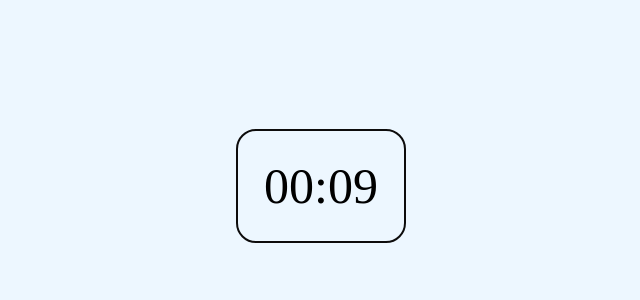
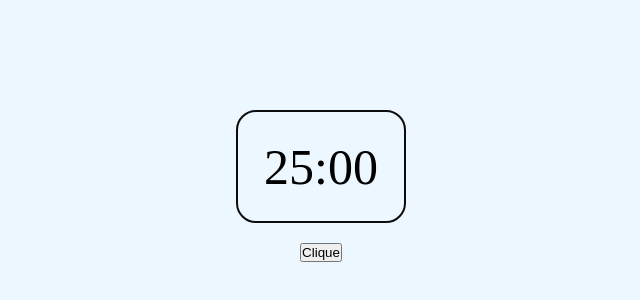
Before and after one commit to Murillou/Jera-Desafio, a plain HTML site: page index.html in a window 1280 px wide. Shown: the part 214-514 px from the top of the page, without its empty margins (319-959 px from the left). Drawn offline with Linux system fonts and the light colour scheme.

Commit message:
[UPDATE] Aviso de descanso após 4 pomodoros de 25 minutos

```diff
--- a/index.html
+++ b/index.html
@@ -10,10 +10,18 @@
 <body>
 
   <main>
+
     <div id="timer">
-      <span id="estilizar-timer">
+      <div id="estilizar-timer">
         <span id="minute"></span>:<span id="second"></span>
-      </span>
+      </div>
+
+        <span id="mensagem"></span>
+
+      <div id="funcionalidades">
+
+        <button id="min25">Clique</button>
+      </div>
     </div>
   </main>
 
--- a/script.js
+++ b/script.js
@@ -1,7 +1,17 @@
 const minute = document.querySelector('#minute')
 const second = document.querySelector('#second')
 
+pomodoroInit()
 
+function pomodoroInit(){
+  minute.textContent = '25'
+  second.textContent = '00'
+}
+
+const timer = document.getElementById('min25')
+let quantidadePomodoro = 0
+
+timer.addEventListener('click', function(){
   function countdownMinute(){
     let minutes = 23
     minute.textContent = '24'
@@ -13,9 +23,11 @@ function countdownMinute(){
 
     }
 
-  }, 100)
+    }, 10)
 
   }
+
+  const mensagem = document.getElementById('mensagem')
 
   function countdownSecond(){
     let seconds = 58
@@ -30,11 +42,18 @@ function countdownSecond(){
           const sound = new Audio('pink_panther.ogg')
           clearInterval(secondInterval)
           sound.play()
+          quantidadePomodoro += 1
+          if(quantidadePomodoro == 4){
+            mensagem.innerText = 'Você já utilizou o Pomodoro 4 vezes, recomendamos uma pausa de 10 minutos!!'
+          }
+
         }
       }
-  }, 100)
+    }, 10)
   }
+
 
 
   countdownMinute()
   countdownSecond()
+})
--- a/style.css
+++ b/style.css
@@ -6,17 +6,17 @@
 #timer{
   min-height: 100vh;
   display: flex;
+  flex-direction: column;
   justify-content: center;
   align-items: center;
-  font-size: 50px;
+  gap: 10px;
   background-color: rgb(237, 247, 255);
-
 
 }
 
 #estilizar-timer{
   border: 2px solid rgb(13, 12, 12);
   padding: 2%;
-  position: fixed;
+  font-size: 50px;
   border-radius: 20px;
 }
```
Lines whose indentation alone changed are shown as unchanged.
